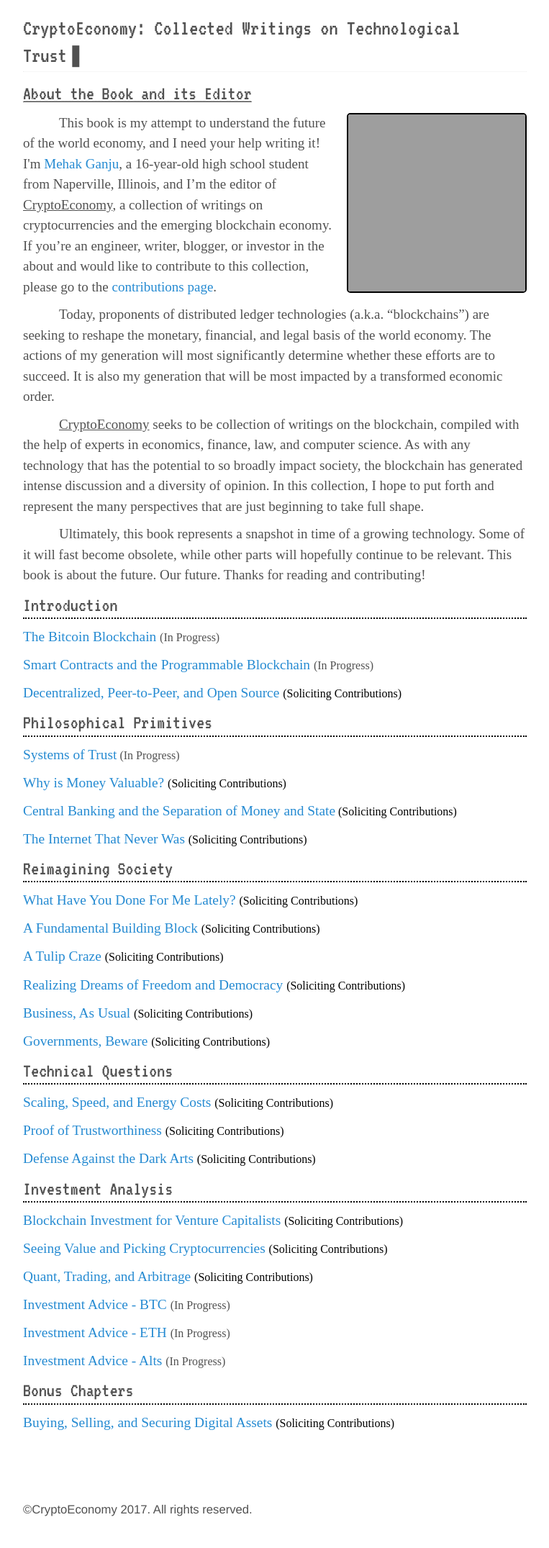
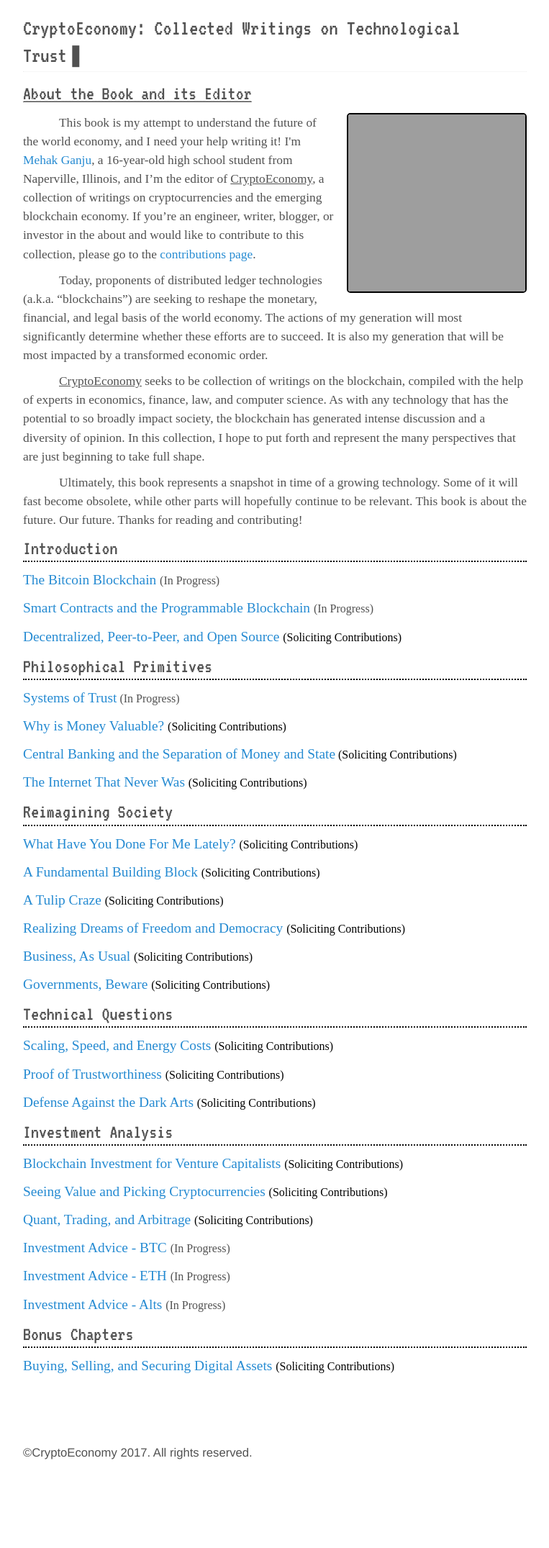
Before and after one commit to Cryptoeconomics/cryptoeconomics.github.io, a Jekyll site: the page built from index.html, in a window 1280 px wide. Shown: the whole page at 72% size, without its empty margins (258-1021 px from the left). Built offline with Jekyll 4.4.1, drawn with Linux system fonts in a browser that asks for light colours; after the commit the page ends 2072 px from its top, so only the background shows below that; grey boxes are pictures that could not be loaded.

Commit message:
messing with font size

```diff
--- a/_layouts/default.html
+++ b/_layouts/default.html
@@ -95,6 +95,10 @@
             font-size: 0.97em;
             margin-bottom: 10px;
           }
+          p.about
+          {
+            font-size: 0.87em;
+          }
           a.matrix{
             font-size: 10em;
           }
```
